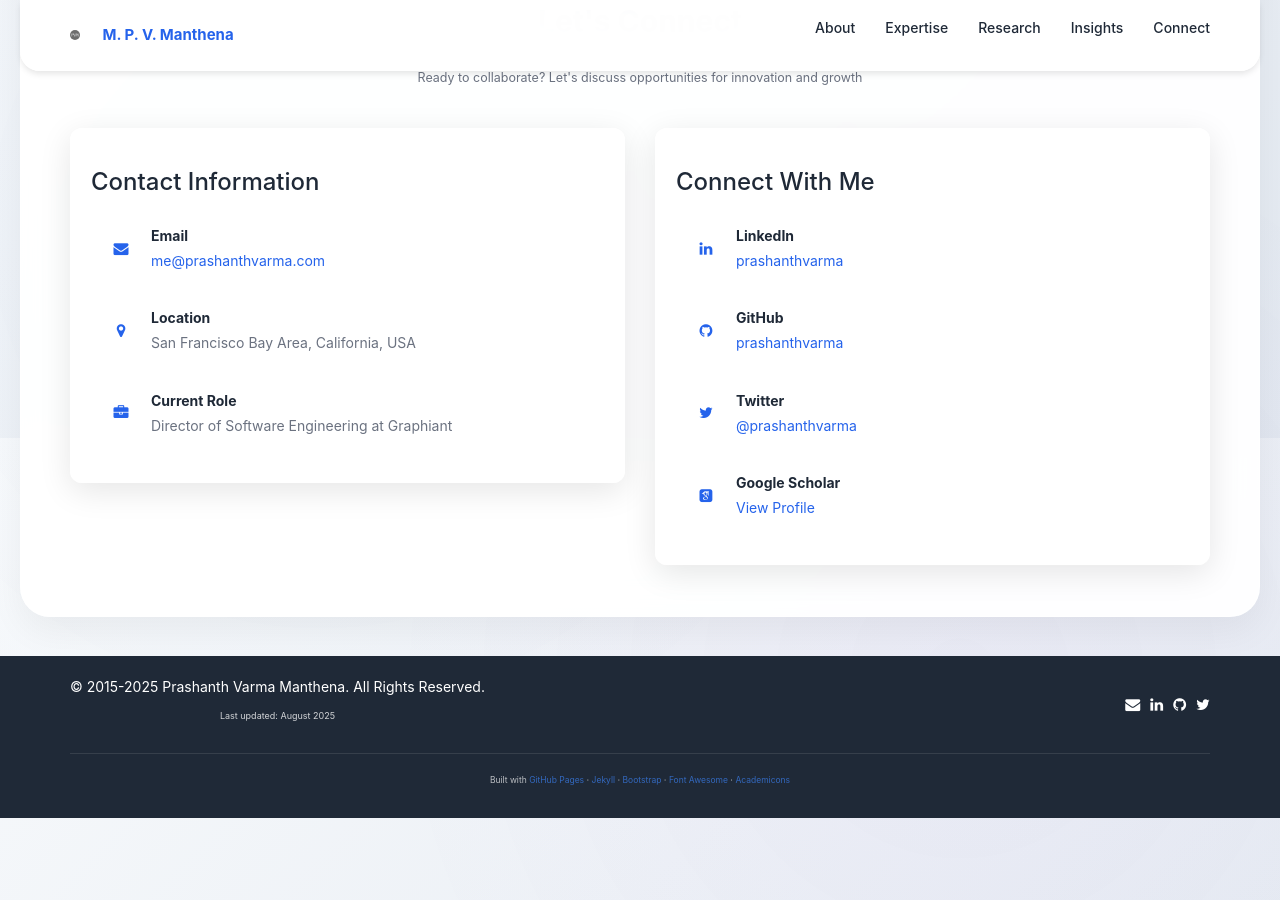
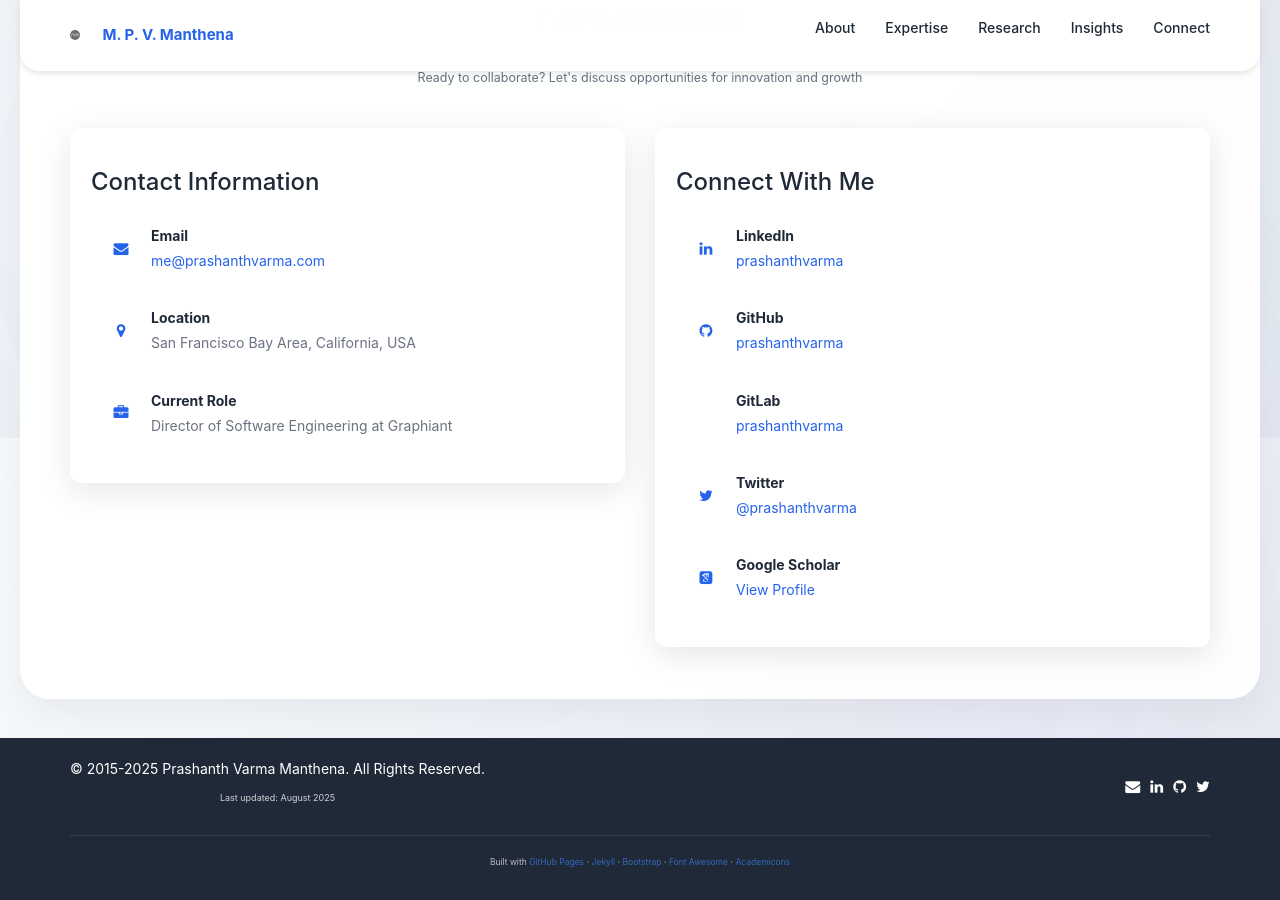
Before and after one commit to prashanthvarma/prashanthvarma.github.io, a Jekyll site: the page built from index.html, in a window 1280 px wide and 900 px high, scrolled down 4962 px. Built offline with Jekyll 4.4.1, drawn with Linux system fonts in a browser that asks for light colours; some web fonts are replaced.

Commit message:
Add GitLab to Connect section

```diff
--- a/_includes/connect.html
+++ b/_includes/connect.html
@@ -64,6 +64,16 @@
 
                 <div class="contact-item">
                     <div class="contact-icon">
+                        <i class="fa fa-gitlab"></i>
+                    </div>
+                    <div class="contact-text">
+                        <strong>GitLab</strong>
+                        <a href="https://gitlab.com/prashanthvarma" target="_blank" style="color: var(--primary-color);">prashanthvarma</a>
+                    </div>
+                </div>
+
+                <div class="contact-item">
+                    <div class="contact-icon">
                         <i class="fa fa-twitter"></i>
                     </div>
                     <div class="contact-text">
```
